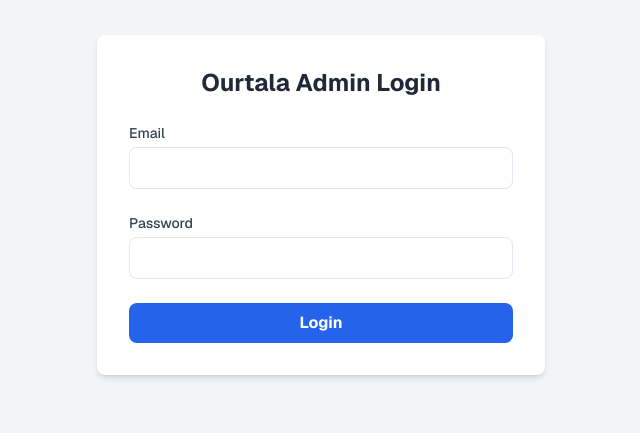
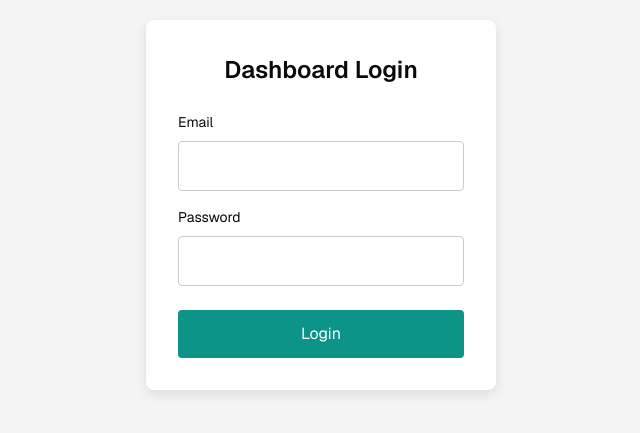
Before and after one commit to atharif-rpl/Ourtala.frontend, a Next.js app: page /admin/login in a window 1280 px wide. Shown: the part 195-628 px from the top of the page, without its empty margins (319-959 px from the left). Built offline with nearby package versions, Linux system fonts and the light colour scheme; a web font is replaced by a local one.

Commit message:
feat: add login page and auth middleware

```diff
--- a/app/admin/login/page.tsx
+++ b/app/admin/login/page.tsx
@@ -1,76 +1,104 @@
-// app/admin/login/page.tsx
+// app/login/page.tsx
 "use client";
 
-import { useState } from 'react';
-import { useRouter } from 'next/navigation';
+import { useState } from "react";
+import { useRouter } from "next/navigation";
+import Cookies from "js-cookie";
 
-const LoginPage = () => {
-  const [email, setEmail] = useState('');
-  const [password, setPassword] = useState('');
-  const [error, setError] = useState('');
+export default function LoginPage() {
+  const [email, setEmail] = useState("");
+  const [password, setPassword] = useState("");
+  const [error, setError] = useState<string | null>(null);
+  const [isLoading, setIsLoading] = useState(false);
   const router = useRouter();
 
   const handleSubmit = async (e: React.FormEvent) => {
     e.preventDefault();
-    setError('');
+    setIsLoading(true);
+    setError(null);
 
-    // **TODO: Ganti dengan URL API Laravel Anda**
-    const response = await fetch('http://your-laravel-api.com/api/login', {
-      method: 'POST',
-      headers: { 'Content-Type': 'application/json' },
+    const apiUrl = process.env.NEXT_PUBLIC_API_URL;
+
+    try {
+      const res = await fetch(`${apiUrl}/login`, {
+        method: "POST",
+        headers: {
+          "Content-Type": "application/json",
+          "Accept": "application/json",
+        },
         body: JSON.stringify({ email, password }),
       });
 
-    if (response.ok) {
-      const data = await response.json();
-      // Simpan token (misalnya di localStorage atau cookie)
-      localStorage.setItem('authToken', data.token);
-      // Arahkan ke dashboard
-      router.push('/admin/dashboard');
-    } else {
-      setError('Email atau password salah. Silakan coba lagi.');
+      const data = await res.json();
+
+      if (!res.ok) {
+        // Jika validasi gagal (422) atau login salah (401)
+        setError(data.message || "Email atau password salah.");
+        setIsLoading(false);
+        return;
+      }
+
+      // --- LOGIN SUKSES ---
+      // 1. Simpan token di cookies (berlaku 1 hari)
+      Cookies.set("auth-token", data.token, { expires: 1, secure: true, sameSite: 'strict' });
+
+      // 2. Arahkan ke dashboard
+      router.push("/admin/dashboard"); // Ganti jika path dashboard Anda beda
+
+    } catch (err) {
+      setError("Gagal terhubung ke server. Coba lagi nanti.");
+      setIsLoading(false);
     }
   };
 
   return (
-    <div className="flex items-center justify-center min-h-screen bg-gray-100">
-      <div className="w-full max-w-md p-8 space-y-6 bg-white rounded-lg shadow-md">
-        <h1 className="text-2xl font-bold text-center text-gray-800">
-          Ourtala Admin Login
+    <div style={{ display: 'flex', justifyContent: 'center', alignItems: 'center', height: '100vh', background: '#f4f4f4' }}>
+      <form
+        onSubmit={handleSubmit}
+        style={{ padding: '2rem', background: 'white', borderRadius: '8px', boxShadow: '0 4px 12px rgba(0,0,0,0.1)', width: '350px' }}
+      >
+        <h1 style={{ textAlign: 'center', fontSize: '1.5rem', fontWeight: '600', marginBottom: '1.5rem' }}>
+          Dashboard Login
         </h1>
-        <form onSubmit={handleSubmit} className="space-y-6">
-          <div>
-            <label htmlFor="email" className="block text-sm font-medium text-gray-700">Email</label>
+
+        {error && (
+          <p style={{ color: 'red', background: '#ffeeee', padding: '0.75rem', borderRadius: '4px', marginBottom: '1rem', fontSize: '0.875rem' }}>
+            {error}
+          </p>
+        )}
+
+        <div style={{ marginBottom: '1rem' }}>
+          <label htmlFor="email" style={{ display: 'block', marginBottom: '0.5rem', fontSize: '0.875rem' }}>Email</label>
           <input
             id="email"
             type="email"
             value={email}
             onChange={(e) => setEmail(e.target.value)}
             required
-              className="w-full px-3 py-2 mt-1 border rounded-lg focus:outline-none focus:ring-2 focus:ring-blue-500"
+            style={{ width: '100%', padding: '0.75rem', border: '1px solid #ccc', borderRadius: '4px' }}
           />
         </div>
-          <div>
-            <label htmlFor="password" className="block text-sm font-medium text-gray-700">Password</label>
+
+        <div style={{ marginBottom: '1.5rem' }}>
+          <label htmlFor="password" style={{ display: 'block', marginBottom: '0.5rem', fontSize: '0.875rem' }}>Password</label>
           <input
             id="password"
             type="password"
             value={password}
             onChange={(e) => setPassword(e.target.value)}
             required
-              className="w-full px-3 py-2 mt-1 border rounded-lg focus:outline-none focus:ring-2 focus:ring-blue-500"
+            style={{ width: '100%', padding: '0.75rem', border: '1px solid #ccc', borderRadius: '4px' }}
           />
         </div>
-          {error && <p className="text-sm text-red-600">{error}</p>}
-          <div>
-            <button type="submit" className="w-full py-2 font-bold text-white bg-blue-600 rounded-lg hover:bg-blue-700">
-              Login
+
+        <button
+          type="submit"
+          disabled={isLoading}
+          style={{ width: '100%', padding: '0.75rem', background: '#0d9488', color: 'white', border: 'none', borderRadius: '4px', cursor: 'pointer', opacity: isLoading ? 0.7 : 1 }}
+        >
+          {isLoading ? "Loading..." : "Login"}
         </button>
-          </div>
       </form>
     </div>
-    </div>
   );
-};
-
-export default LoginPage;
+}
--- a/package.json
+++ b/package.json
@@ -19,6 +19,7 @@
     "class-variance-authority": "^0.7.1",
     "clsx": "^2.1.1",
     "framer-motion": "^12.23.22",
+    "js-cookie": "^3.0.5",
     "lucide-react": "^0.544.0",
     "next": "^15.5.3",
     "react": "^19.0.0",
@@ -31,6 +32,7 @@
   "devDependencies": {
     "@eslint/eslintrc": "^3",
     "@tailwindcss/postcss": "^4.1.13",
+    "@types/js-cookie": "^3.0.6",
     "@types/node": "^20",
     "@types/react": "^19",
     "@types/react-dom": "^19",
```
Also changed, not shown: middleware.ts (added, +37 -0 lines), 1 other file (tests, documents, lock files or other folders). Lines whose indentation alone changed are shown as unchanged.
